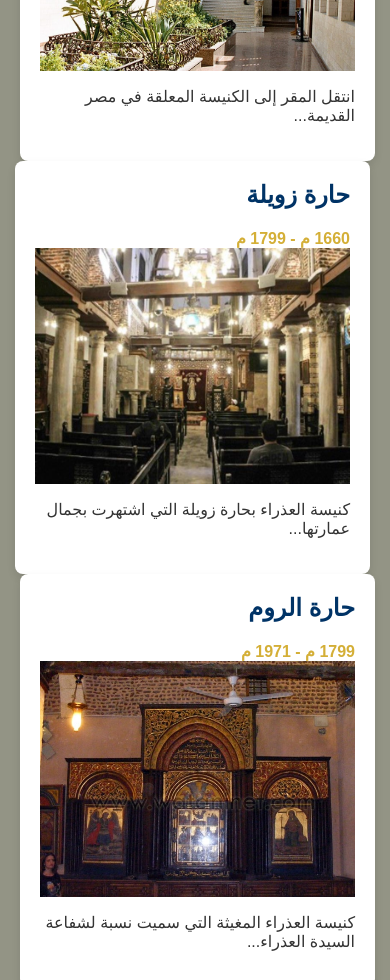
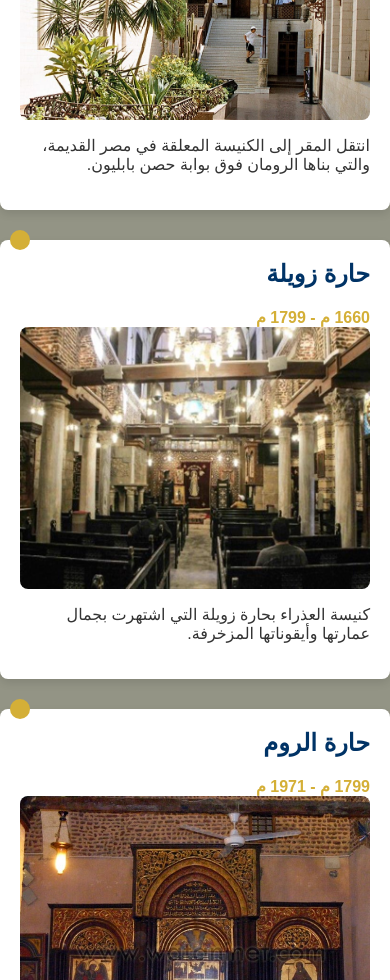
Before and after one commit to partheniaessam/coptic-history, a plain HTML site: page main.html in a window 390 px wide. Shown: the part 1020-2000 px from the top of the page. Drawn offline with Linux system fonts and the light colour scheme.

Commit message:
Update main.html

```diff
--- a/main.html
+++ b/main.html
@@ -12,6 +12,7 @@
         margin: 0;
         padding: 0;
     }
+
     .header {
         background: linear-gradient(135deg, #003366 0%, #D4AF37 100%);
         color: white;
@@ -19,33 +20,45 @@
         padding: 2rem;
         box-shadow: 0 4px 12px rgba(0, 0, 0, 0.1);
     }
+
     h1 {
         margin: 0;
         font-size: 2.5rem;
     }
+
     .subtitle {
         font-size: 1.2rem;
         opacity: 0.9;
     }
+
     .timeline {
         max-width: 1200px;
         margin: 3rem auto;
         padding: 0 20px;
+        display: flex;
+        flex-direction: column;
+        gap: 30px;
     }
+
     .event {
-        padding: 20px;
         background: white;
         border-radius: 8px;
         box-shadow: 0 4px 8px rgba(0,0,0,0.1);
         position: relative;
         width: 48%;
+        padding: 20px;
     }
-    .left {
-        margin-right: 52%;
+
+    /* فردي: يمين */
+    .event:nth-child(odd) {
+        align-self: flex-end;
     }
-    .right {
-        margin-left: 52%;
+
+    /* زوجي: شمال */
+    .event:nth-child(even) {
+        align-self: flex-start;
     }
+
     .event::before {
         content: "";
         position: absolute;
@@ -55,47 +68,44 @@
         top: 30px;
         border-radius: 50%;
     }
-    .left::before {
+
+    .event:nth-child(odd)::before {
+        right: -10px;
+    }
+
+    .event:nth-child(even)::before {
         left: -10px;
     }
-    .right::before {
-        right: -10px;
-    }
+
     h2 {
         color: #003366;
         margin-top: 0;
     }
+
     .date {
         font-weight: bold;
         color: #D4AF37;
     }
+
     .event-image {
         width: 100%;
         height: auto;
         max-height: 300px;
         object-fit: cover;
         display: block;
+        border-radius: 8px;
     }
 
-    /* تعديل الموبايل بحيث يفضل يمين/شمال */
+    /* موبايل */
     @media screen and (max-width: 768px) {
-        .timeline {
-            display: flex;
-            flex-direction: column;
-            align-items: center;
-        }
         .event {
-            width: 90%;
-            margin: 0;
-        }
-        .left {
-            align-self: flex-start;
-        }
-        .right {
-            align-self: flex-end;
+            width: 100% !important;
+            align-self: center !important;
         }
         .event::before {
-            display: none; /* نشيل الدائرة في الموبايل لو شكلها ملخبط */
+            left: 10px !important;
+            right: auto !important;
+            top: -10px;
         }
     }
 </style>
@@ -107,53 +117,53 @@
 </div>
 
 <div class="timeline">
-    <div class="event left">
+    <div class="event">
         <h2>الإسكندرية (61 م)</h2>
         <div class="date">61 م - 1320 م</div>
         <img src="1-4-1-.jpg" alt="كنيسة مارمرقس بالإسكندرية" class="event-image">
-        <p>بداية الكرازة المرقسية مع قصة القديس مارمرقس والإسكافي أنيانوس...</p>
+        <p>بداية الكرازة المرقسية مع قصة القديس مارمرقس والإسكافي أنيانوس. كانت كنيسة بوكاليا أول مقر بابوي.</p>
     </div>
 
-    <div class="event right">
+    <div class="event">
         <h2>الكنيسة المعلقة - القاهرة</h2>
         <div class="date">1320 م - 1660 م</div>
         <img src="1-4-2--853x1024.jpg" alt="الكنيسة المعلقة" class="event-image">
-        <p>انتقل المقر إلى الكنيسة المعلقة في مصر القديمة...</p>
+        <p>انتقل المقر إلى الكنيسة المعلقة في مصر القديمة، والتي بناها الرومان فوق بوابة حصن بابليون.</p>
     </div>
 
-    <div class="event left">
+    <div class="event">
         <h2>حارة زويلة</h2>
         <div class="date">1660 م - 1799 م</div>
         <img src="1-4-3-.jpg" alt="كنيسة حارة زويلة" class="event-image">
-        <p>كنيسة العذراء بحارة زويلة التي اشتهرت بجمال عمارتها...</p>
+        <p>كنيسة العذراء بحارة زويلة التي اشتهرت بجمال عمارتها وأيقوناتها المزخرفة.</p>
     </div>
 
-    <div class="event right">
+    <div class="event">
         <h2>حارة الروم</h2>
         <div class="date">1799 م - 1971 م</div>
         <img src="1-4-4-.jpg" alt="كنيسة العذراء المغيثة" class="event-image">
-        <p>كنيسة العذراء المغيثة التي سميت نسبة لشفاعة السيدة العذراء...</p>
+        <p>كنيسة العذراء المغيثة التي سميت نسبة لشفاعة السيدة العذراء في أوقات الشدة.</p>
     </div>
 
-    <div class="event left">
+    <div class="event">
         <h2>كاتدرائية الأزبكية</h2>
         <div class="date">1971 م - الآن</div>
         <img src="1-4-5-.jpg" alt="كاتدرائية الأزبكية" class="event-image">
-        <p>الكاتدرائية المرقسية الكبرى التي شهدت أحداثًا هامة...</p>
+        <p>الكاتدرائية المرقسية الكبرى التي شهدت أحداثًا هامة مثل تجليس البابا شنودة الثالث.</p>
     </div>
 
-    <div class="event right">
+    <div class="event">
         <h2>كاتدرائية العباسية</h2>
         <div class="date">1968 م - 2019 م</div>
         <img src="1-4-6--1024x594.jpg" alt="كاتدرائية العباسية" class="event-image">
-        <p>الكاتدرائية المرقسية بالعباسية التي افتتحها البابا كيرلس السادس...</p>
+        <p>الكاتدرائية المرقسية بالعباسية التي افتتحها البابا كيرلس السادس بحضور الرئيس جمال عبد الناصر.</p>
     </div>
 
-    <div class="event left">
+    <div class="event">
         <h2>العاصمة الإدارية</h2>
         <div class="date">2019 م - الآن</div>
         <img src="1-4-7-.jpg" alt="كاتدرائية ميلاد المسيح" class="event-image">
-        <p>كاتدرائية ميلاد المسيح، أكبر كاتدرائية في الشرق الأوسط...</p>
+        <p>كاتدرائية ميلاد المسيح، أكبر كاتدرائية في الشرق الأوسط والمقر البابوي الحالي.</p>
     </div>
 </div>
 </body>
```
